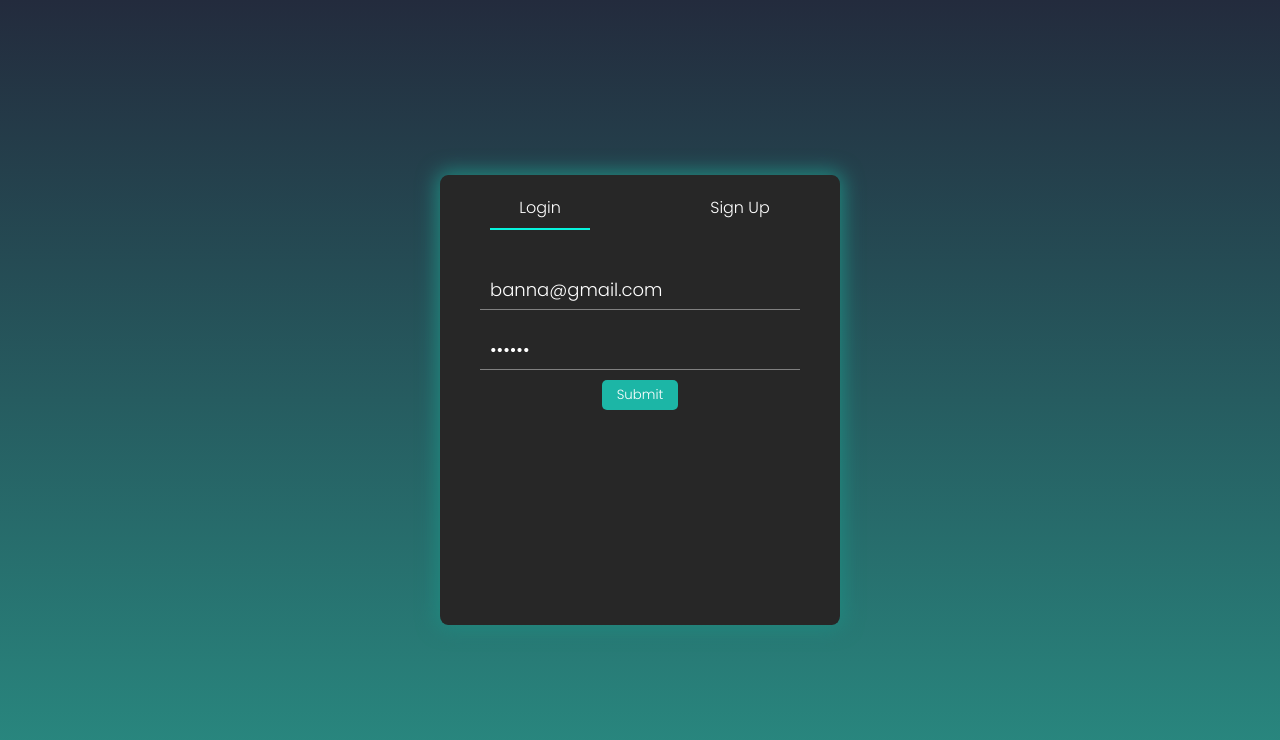
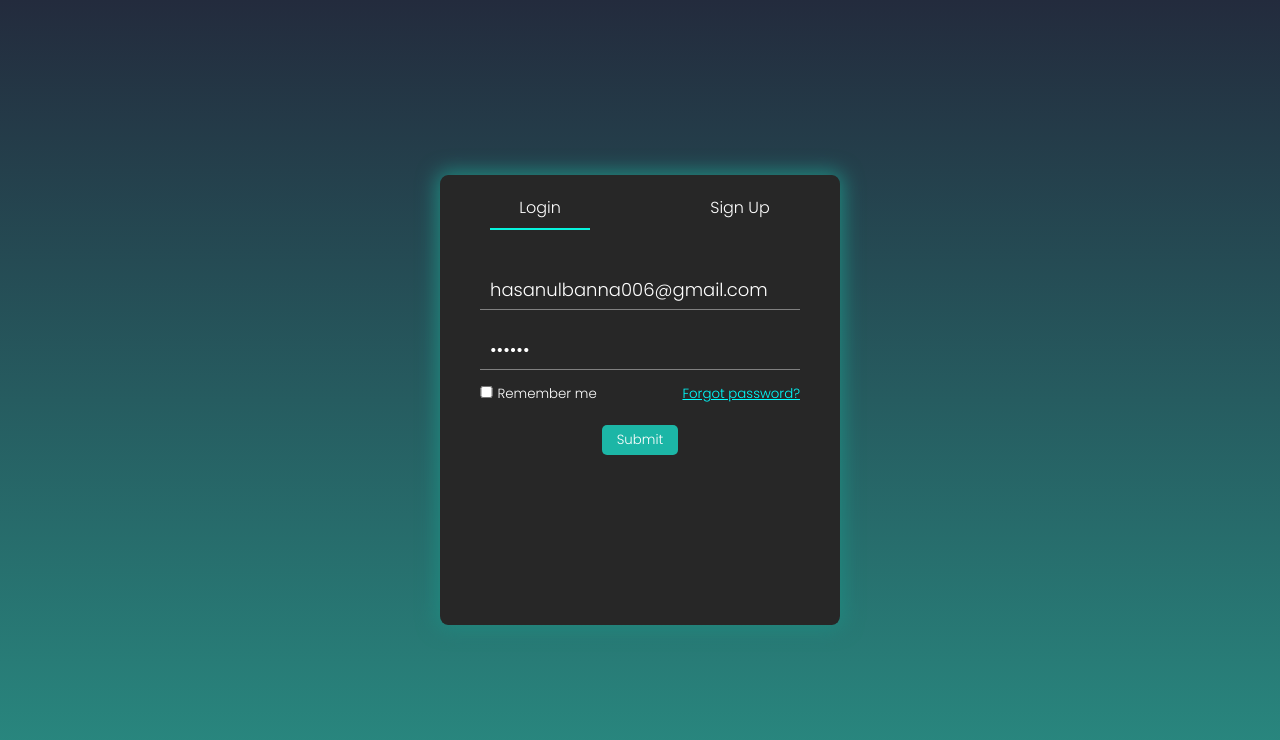
Before and after one commit to Hasanul-Banna/ewn-login, a React (Create React App) app: page / in a window 1280 px wide. Shown: the top 740 px of the page. Built offline with nearby package versions, Linux system fonts and the light colour scheme.

Commit message:
forgot password

```diff
--- a/src/components/Login.tsx
+++ b/src/components/Login.tsx
@@ -1,6 +1,6 @@
 import React, { useState, useReducer } from "react";
-import { firebaseLogin } from "../firebase";
-import { loginReginitialState, loginRegReducer } from "../helpers";
+import { firebaseLogin, sendForgetPassEmail } from "../utilities/firebase";
+import { loginReginitialState, loginRegReducer } from "../utilities/helpers";
 
 const Login = () => {
   const [LoginResult, dispatch] = useReducer(
@@ -8,11 +8,12 @@ const Login = () => {
     loginReginitialState
   );
   const [isLoading, setLoading] = useState(false);
+  const [sendingEmail, setSendingEmail] = useState(false);
   const [userInput, setUserInputs] = useState<{
     email: string;
     password: string;
   }>({
-    email: "banna@gmail.com",
+    email: "hasanulbanna006@gmail.com",
     password: "121212",
   });
 
@@ -45,15 +46,38 @@ const Login = () => {
         setLoading(false);
       });
   };
+
+  const handleForgetPass = () => {
+    dispatch({ type: "reset" });
+    setSendingEmail(true);
+    sendForgetPassEmail(userInput.email)
+      .then(() => {
+        dispatch({
+          type: "success",
+          payload:
+            "auth/Please check your email inbox or spam box for password reset link.",
+        });
+      })
+      .catch((error) => {
+        dispatch({
+          type: "error",
+          payload: error.code,
+        });
+      })
+      .finally(() => {
+        setSendingEmail(false);
+      });
+  };
   return (
     <form onSubmit={(e) => handleLogin(e)}>
       <input
+        required
         type="email"
         name="email"
         id="email"
         value={userInput.email}
         onChange={handleChange}
-        placeholder="example@email.com"
+        placeholder="Email Address"
       />
       <input
         required
@@ -63,8 +87,24 @@ const Login = () => {
         // minLength={8}
         value={userInput.password}
         onChange={handleChange}
-        placeholder="*****"
+        placeholder="●●●●●●●●"
       />
+      <div className="d-flex">
+        <div className="Remember">
+          <input type="checkbox" name="Remember" id="Remember" />
+          &nbsp;
+          <label htmlFor="Remember">
+            <small>Remember me</small>
+          </label>
+        </div>
+        {!sendingEmail ? (
+          <small className="forgot-pass" onClick={handleForgetPass}>
+            Forgot password?
+          </small>
+        ) : (
+          <small style={{ marginTop: "4px" }}>Sending email...</small>
+        )}
+      </div>
       <small
         className={`${
           LoginResult.isSuccess === true
--- a/src/components/SignUp.tsx
+++ b/src/components/SignUp.tsx
@@ -1,10 +1,10 @@
 import React, { useReducer, useState } from "react";
-import { firebaseRegistration } from "../firebase";
+import { firebaseRegistration } from "../utilities/firebase";
 import {
   loginReginitialState,
   loginRegReducer,
   passwordValidator,
-} from "../helpers";
+} from "../utilities/helpers";
 
 const SignUp = () => {
   const [RegistrationResult, dispatch] = useReducer(
@@ -46,20 +46,22 @@ const SignUp = () => {
   return (
     <form onSubmit={(e) => handleRegistration(e)}>
       <input
+        required
         type="text"
         name="name"
         id="name"
         value={userInput.name}
         onChange={handleChange}
-        placeholder="John Doe"
+        placeholder="Fullname"
       />
       <input
+        required
         type="email"
         name="email"
         id="email"
         value={userInput.email}
         onChange={handleChange}
-        placeholder="example@email.com"
+        placeholder="Email Address"
       />
       <input
         required
@@ -69,7 +71,7 @@ const SignUp = () => {
         minLength={8}
         value={userInput.password}
         onChange={handleChange}
-        placeholder="******"
+        placeholder="●●●●●●●●"
       />
       <small
         className={`${
--- a/src/styles.css
+++ b/src/styles.css
@@ -9,6 +9,10 @@
 body {
   color: white;
   background: linear-gradient(#232b3d, #298d83);
+}
+.d-flex {
+  display: flex;
+  justify-content: space-between;
 }
 .tab-title {
   width: 50%;
@@ -62,7 +66,7 @@ body {
 form {
   padding: 5% 10%;
 }
-input {
+input:not([type="checkbox"]) {
   background: transparent;
   color: white;
   outline: none;
@@ -75,14 +79,23 @@ input {
   transition: all 0.4s ease;
   border-bottom: 1px solid gray;
 }
-input:hover,
-input:focus {
+input:not([type="checkbox"]):hover,
+input:not([type="checkbox"]):focus {
   border-bottom: 1px solid cyan;
+}
+input[type="checkbox"] {
+  accent-color: #1cb6a6;
+  cursor: pointer;
+  height: 12px;
+}
+.Remember label {
+  cursor: pointer;
+  user-select: none;
 }
 button {
   display: block;
   cursor: pointer;
-  margin: auto;
+  margin: 20px auto;
   padding: 5px 15px;
   color: white;
   background: #1cb6a6;
@@ -97,3 +110,9 @@ button:disabled {
   background: #cccccc;
   color: #666666;
 }
+.forgot-pass {
+  margin-top: 4px;
+  color: cyan;
+  text-decoration: underline;
+  cursor: pointer;
+}
--- a/src/firebase.ts
+++ b/src/utilities/firebase.ts
@@ -22,14 +22,8 @@ const firebaseLogin = async (email, password): Promise<any> => {
     return await signInWithEmailAndPassword(auth, email, password)
 }
 
-const sendForgetPassEmail = (email): void => {
-    sendPasswordResetEmail(auth, email)
-        .then(() => {
-            console.log('success');
-        })
-        .catch((error) => {
-            console.log(error.message, error.code);
-        });
+const sendForgetPassEmail = async (email): Promise<any> => {
+    return await sendPasswordResetEmail(auth, email)
 }
 
 const firebaseRegistration = async ({ email, password, name }, dispatch): Promise<any> => {
```
Also changed, not shown: src/utilities/helpers.ts (renamed from src/helpers.ts).
